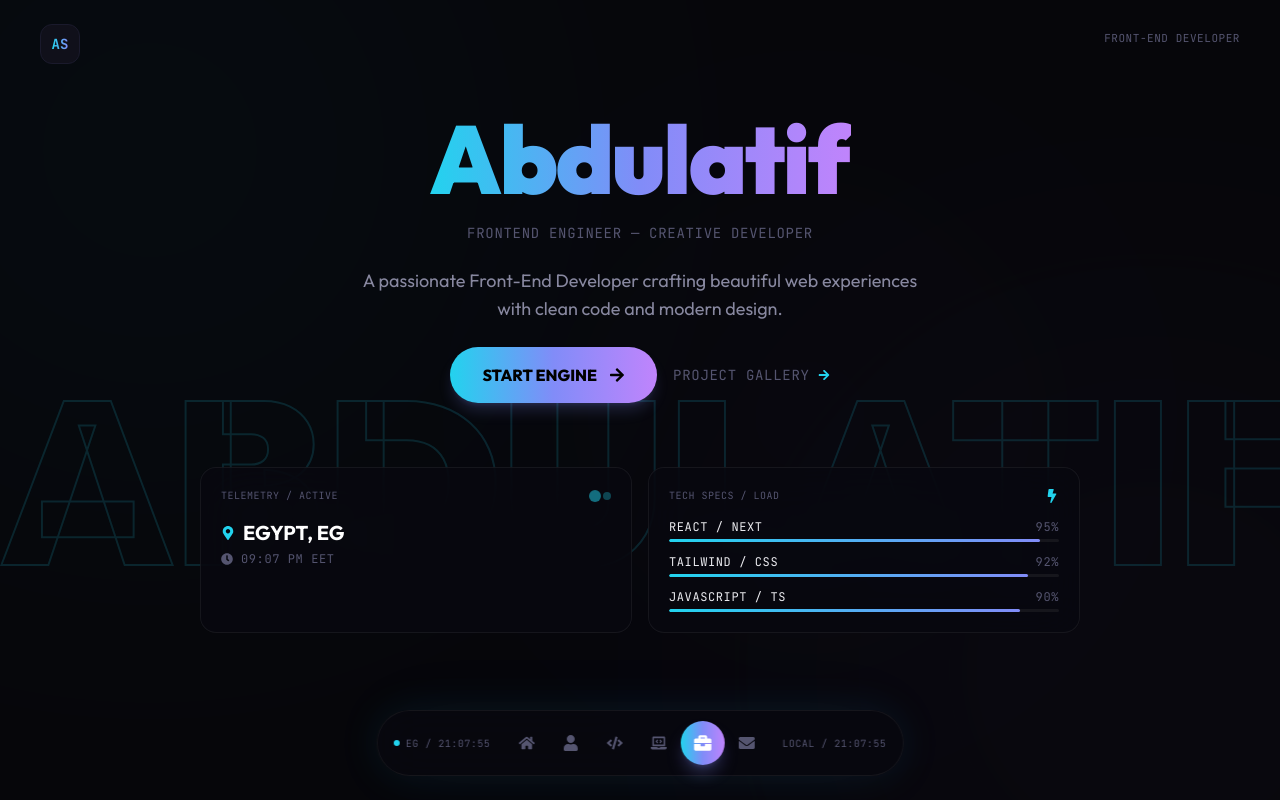
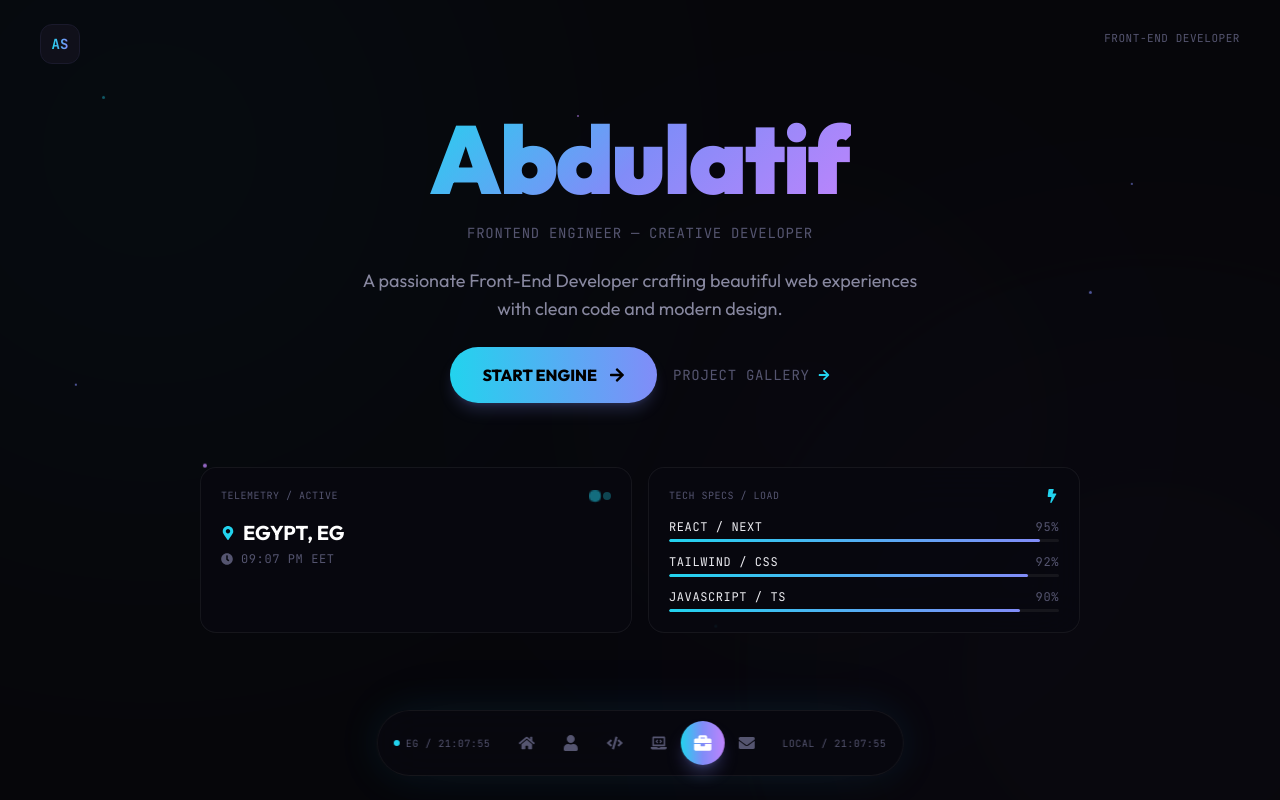
Before and after one commit to lancer7178/my-portfolio2, a Next.js app: page / in a window 1280 px wide. Shown: the top 800 px of the page. Built offline with nearby package versions, Linux system fonts and the light colour scheme.

Commit message:
feat: Add floating particles effect to HeroSection and enhance styles for hero name, card, and button

```diff
--- a/src/components/HeroSection.jsx
+++ b/src/components/HeroSection.jsx
@@ -4,6 +4,17 @@ import { useEffect, useRef, useState } from "react";
 import { gsap } from "gsap";
 import { ScrollTrigger } from "gsap/dist/ScrollTrigger";
 import { FaMapMarkerAlt, FaClock, FaBolt, FaArrowRight } from "react-icons/fa";
+
+const particles = [
+  { size: 3, color: "var(--accent-cyan)", top: "12%", left: "8%", dur: "7s", delay: "0s" },
+  { size: 2, color: "var(--accent-indigo)", top: "25%", right: "12%", dur: "5s", delay: "1s" },
+  { size: 4, color: "var(--accent-violet)", top: "60%", left: "15%", dur: "8s", delay: "0.5s" },
+  { size: 2, color: "var(--accent-cyan)", top: "75%", right: "20%", dur: "6s", delay: "2s" },
+  { size: 3, color: "var(--accent-indigo)", top: "40%", left: "85%", dur: "9s", delay: "1.5s" },
+  { size: 2, color: "var(--accent-violet)", top: "18%", left: "45%", dur: "6.5s", delay: "3s" },
+  { size: 3, color: "var(--accent-cyan)", top: "80%", left: "55%", dur: "7.5s", delay: "0.8s" },
+  { size: 2, color: "var(--accent-indigo)", top: "50%", left: "5%", dur: "5.5s", delay: "2.5s" },
+];
 
 export default function HeroSection({
   name = "Abdulatif",
@@ -13,7 +24,6 @@ export default function HeroSection({
 }) {
   const sectionRef = useRef(null);
   const nameRef = useRef(null);
-  const outlineRef = useRef(null);
   const contentRef = useRef(null);
   const cardsRef = useRef(null);
   const [currentTime, setCurrentTime] = useState("");
@@ -41,15 +51,16 @@ export default function HeroSection({
     const ctx = gsap.context(() => {
       const tl = gsap.timeline({ defaults: { ease: "power3.out" } });
 
-      tl.fromTo(outlineRef.current, { y: 80, opacity: 0, scale: 0.9 }, { y: 0, opacity: 1, scale: 1, duration: 1.2 });
-      tl.fromTo(nameRef.current, { y: 60, opacity: 0 }, { y: 0, opacity: 1, duration: 1 }, "-=0.8");
+      tl.fromTo(nameRef.current, { y: 60, opacity: 0, scale: 0.95 }, { y: 0, opacity: 1, scale: 1, duration: 1.2 });
       tl.fromTo(contentRef.current?.children || [], { y: 40, opacity: 0 }, { y: 0, opacity: 1, duration: 0.8, stagger: 0.15 }, "-=0.5");
       tl.fromTo(cardsRef.current?.children || [], { y: 30, opacity: 0, scale: 0.95 }, { y: 0, opacity: 1, scale: 1, duration: 0.7, stagger: 0.2 }, "-=0.6");
 
-      gsap.to(outlineRef.current, {
-        y: -100,
-        scrollTrigger: { trigger: sectionRef.current, start: "top top", end: "bottom top", scrub: 1 },
-      });
+      // Particles fade in
+      gsap.fromTo(
+        ".particle",
+        { opacity: 0, scale: 0 },
+        { opacity: 1, scale: 1, duration: 1.5, stagger: 0.15, ease: "back.out(1.4)", delay: 0.8 }
+      );
     }, sectionRef);
 
     return () => ctx.revert();
@@ -72,6 +83,24 @@ export default function HeroSection({
       <div className="absolute bottom-[-120px] right-[-120px] w-[500px] h-[500px] bg-[#C084FC] blur-[220px] opacity-[0.05] rounded-full pointer-events-none" />
       <div className="absolute top-1/3 right-1/4 w-[300px] h-[300px] bg-[#818CF8] blur-[180px] opacity-[0.06] rounded-full pointer-events-none" />
 
+      {/* Floating Particles */}
+      {particles.map((p, i) => (
+        <span
+          key={i}
+          className="particle"
+          style={{
+            width: p.size,
+            height: p.size,
+            backgroundColor: p.color,
+            top: p.top,
+            left: p.left,
+            right: p.right,
+            "--dur": p.dur,
+            "--delay": p.delay,
+          }}
+        />
+      ))}
+
       {/* Top bar */}
       <div className="absolute top-6 left-6 sm:left-10 flex items-center gap-3">
         <div className="w-10 h-10 bg-[#10101A] border border-[#1A1A2C] rounded-xl flex items-center justify-center">
@@ -82,18 +111,11 @@ export default function HeroSection({
         <span className="mono text-[11px] text-[#555570] tracking-widest">FRONT-END DEVELOPER</span>
       </div>
 
-      {/* Background Outline Name */}
-      <div ref={outlineRef} className="absolute top-1/2 left-1/2 -translate-x-1/2 -translate-y-1/2 w-full text-center pointer-events-none select-none z-0">
-        <h1 className="text-outline font-outfit font-black uppercase leading-none" style={{ fontSize: "clamp(5rem, 18vw, 16rem)" }}>
-          {name}
-        </h1>
-      </div>
-
       {/* Main Content */}
       <div className="relative z-10 flex flex-col items-center text-center max-w-4xl mx-auto mt-12 sm:mt-0">
         <div ref={nameRef}>
           <h2 className="text-5xl sm:text-7xl lg:text-8xl font-outfit font-black tracking-tight leading-none mb-4">
-            <span className="bg-gradient-to-r from-[#22D3EE] via-[#818CF8] to-[#C084FC] bg-clip-text text-transparent">{name}</span>
+            <span className="hero-name cursor-pointer">{name}</span>
           </h2>
           <p className="mono text-xs sm:text-sm text-[#555570] tracking-[0.3em] mb-6">FRONTEND ENGINEER — CREATIVE DEVELOPER</p>
         </div>
@@ -104,7 +126,7 @@ export default function HeroSection({
           <div className="flex flex-col sm:flex-row items-center gap-4">
             <button
               onClick={onButtonClick}
-              className="group flex items-center gap-3 px-8 py-4 bg-gradient-to-r from-[#22D3EE] via-[#818CF8] to-[#C084FC] text-black font-extrabold font-outfit rounded-full hover:opacity-90 transition-all duration-300 hover:scale-105 active:scale-95 shadow-lg shadow-[#818CF8]/20"
+              className="hero-btn group flex items-center gap-3 px-8 py-4 bg-gradient-to-r from-[#22D3EE] via-[#818CF8] to-[#C084FC] text-black font-extrabold font-outfit rounded-full shadow-lg shadow-[#818CF8]/20"
             >
               {buttonText}
               <FaArrowRight className="transition-transform group-hover:translate-x-1" />
@@ -128,7 +150,7 @@ export default function HeroSection({
       {/* Info Cards */}
       <div ref={cardsRef} className="relative z-10 flex flex-col sm:flex-row gap-4 mt-12 sm:mt-16 w-full max-w-4xl px-2">
         {/* Telemetry Card */}
-        <div className="flex-1 glass rounded-2xl p-5">
+        <div className="flex-1 hero-card">
           <div className="flex items-center justify-between mb-4">
             <span className="mono text-[10px] text-[#555570]">TELEMETRY / ACTIVE</span>
             <div className="flex items-center gap-1">
@@ -147,7 +169,7 @@ export default function HeroSection({
         </div>
 
         {/* Tech Specs Card */}
-        <div className="flex-1 glass rounded-2xl p-5">
+        <div className="flex-1 hero-card">
           <div className="flex items-center justify-between mb-4">
             <span className="mono text-[10px] text-[#555570]">TECH SPECS / LOAD</span>
             <FaBolt className="text-[#22D3EE] text-sm" />
--- a/src/styles/globals.css
+++ b/src/styles/globals.css
@@ -74,10 +74,87 @@ body {
   border: 1px solid var(--border-accent);
 }
 
-/* Text outline */
-.text-outline {
-  -webkit-text-stroke: 2px rgba(34, 211, 238, 0.15);
-  color: transparent;
+/* Shimmer animation on name hover */
+@keyframes shimmer {
+  0% { background-position: -200% center; }
+  100% { background-position: 200% center; }
+}
+.hero-name {
+  background: linear-gradient(135deg, var(--accent-cyan), var(--accent-indigo), var(--accent-violet));
+  -webkit-background-clip: text;
+  -webkit-text-fill-color: transparent;
+  background-clip: text;
+  background-size: 100% 100%;
+  transition: background-size 0.4s ease;
+}
+.hero-name:hover {
+  background: linear-gradient(
+    90deg,
+    var(--accent-cyan) 0%,
+    var(--accent-violet) 25%,
+    #fff 50%,
+    var(--accent-indigo) 75%,
+    var(--accent-cyan) 100%
+  );
+  background-size: 200% 100%;
+  -webkit-background-clip: text;
+  -webkit-text-fill-color: transparent;
+  background-clip: text;
+  animation: shimmer 1.8s linear infinite;
+}
+
+/* Hero card with 3D tilt & glow */
+.hero-card {
+  background: rgba(8, 8, 15, 0.8);
+  backdrop-filter: blur(24px);
+  -webkit-backdrop-filter: blur(24px);
+  border: 1px solid var(--border);
+  border-radius: 1rem;
+  padding: 1.25rem;
+  transition: transform 0.35s cubic-bezier(0.25, 0.46, 0.45, 0.94),
+              box-shadow 0.35s ease,
+              border-color 0.35s ease;
+  will-change: transform;
+}
+.hero-card:hover {
+  transform: translateY(-6px) rotateX(2deg) rotateY(-2deg) scale(1.02);
+  box-shadow: 0 12px 40px rgba(34, 211, 238, 0.12),
+              0 4px 16px rgba(129, 140, 248, 0.08);
+  border-color: var(--border-accent);
+}
+
+/* CTA button animated gradient */
+@keyframes glow-pulse {
+  0%, 100% { box-shadow: 0 4px 20px rgba(129, 140, 248, 0.2); }
+  50% { box-shadow: 0 6px 36px rgba(34, 211, 238, 0.35), 0 2px 12px rgba(192, 132, 252, 0.2); }
+}
+.hero-btn {
+  background-size: 200% 200%;
+  background-position: 0% 50%;
+  transition: background-position 0.5s ease, transform 0.25s ease, box-shadow 0.35s ease;
+}
+.hero-btn:hover {
+  background-position: 100% 50%;
+  transform: scale(1.06);
+  animation: glow-pulse 2s ease-in-out infinite;
+}
+.hero-btn:active {
+  transform: scale(0.96);
+}
+
+/* Floating particle dots */
+@keyframes float-particle {
+  0%, 100% { transform: translateY(0) translateX(0); opacity: 0.4; }
+  25% { transform: translateY(-20px) translateX(8px); opacity: 0.7; }
+  50% { transform: translateY(-35px) translateX(-5px); opacity: 0.5; }
+  75% { transform: translateY(-18px) translateX(12px); opacity: 0.8; }
+}
+.particle {
+  position: absolute;
+  border-radius: 50%;
+  pointer-events: none;
+  animation: float-particle var(--dur, 6s) ease-in-out infinite;
+  animation-delay: var(--delay, 0s);
 }
 
 .text-outline-accent {
```
